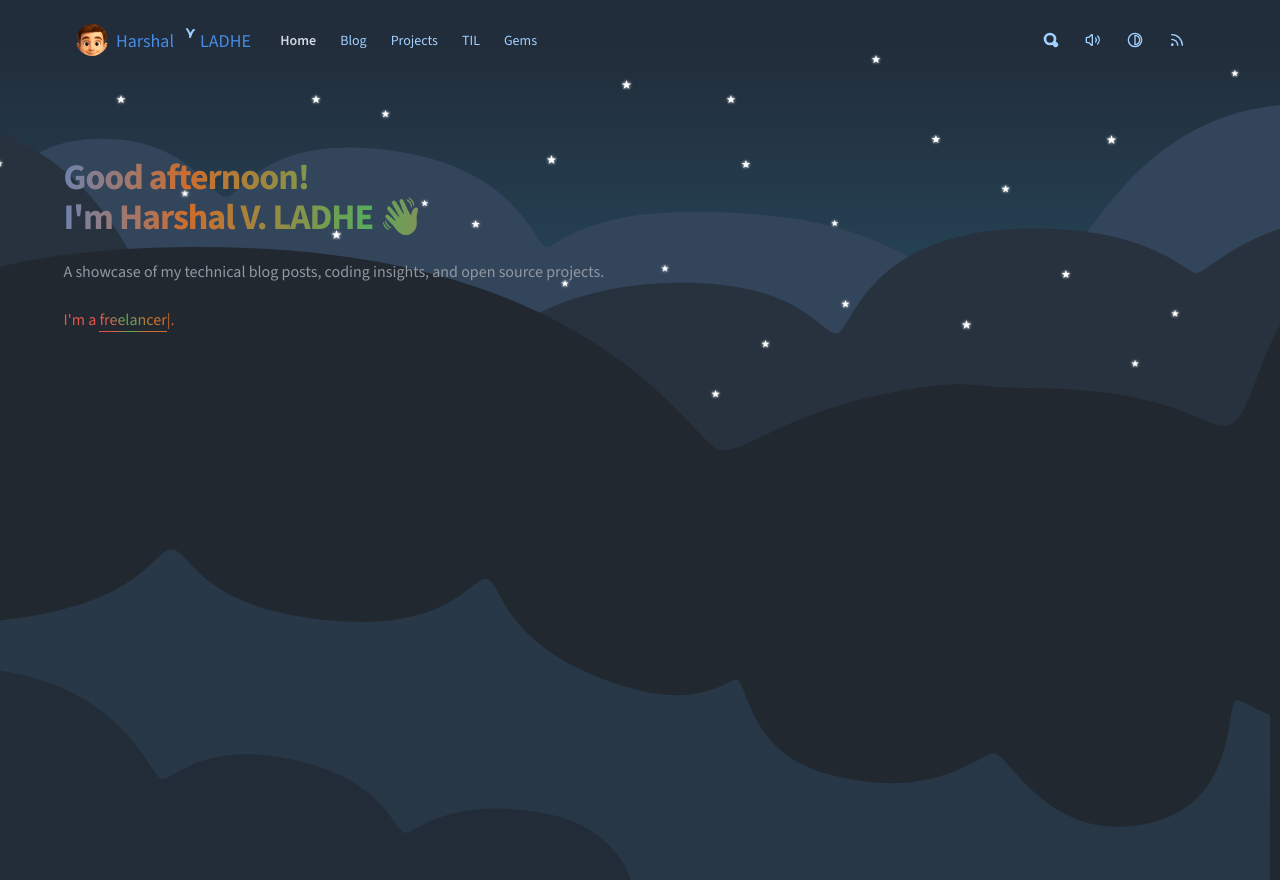
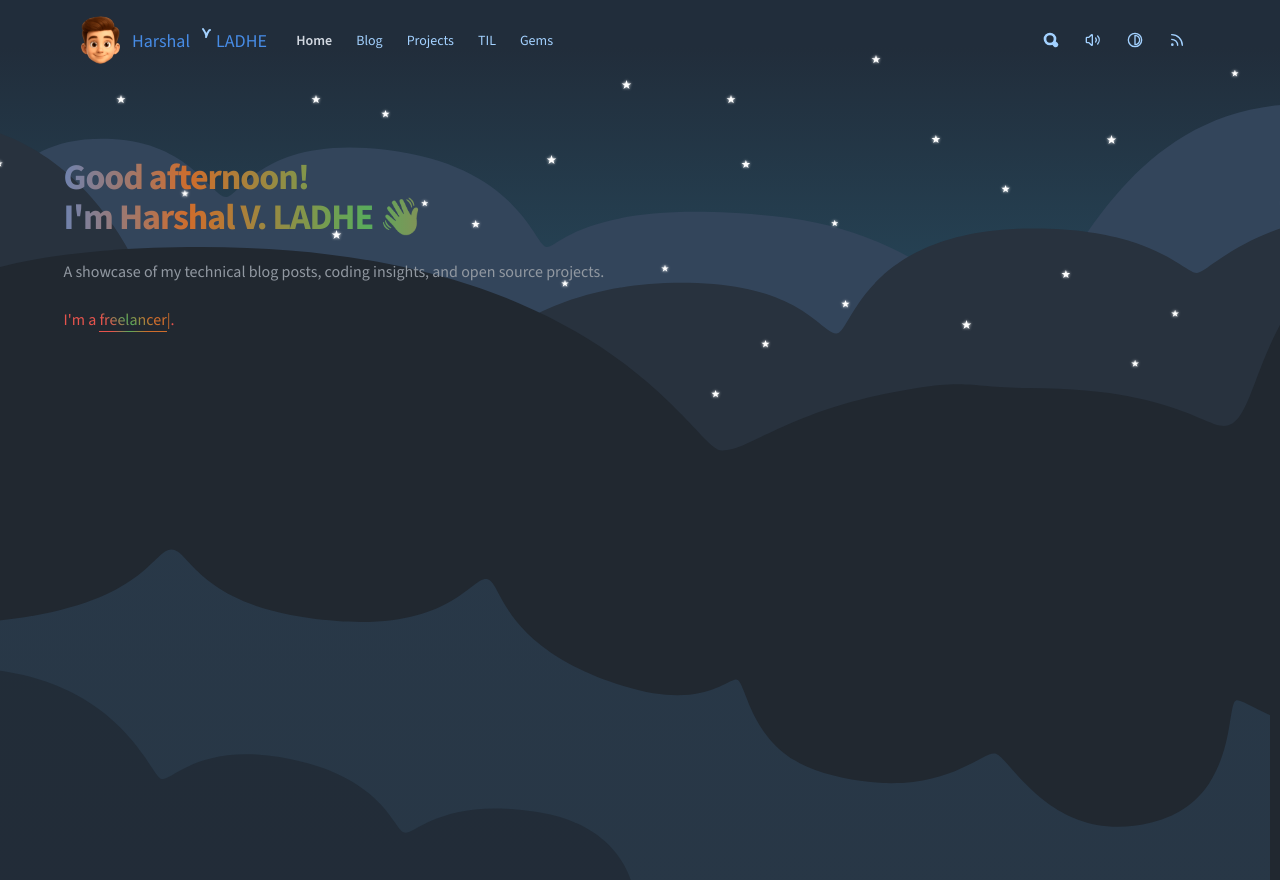
Before and after one commit to shivam091/shivam091.github.io, a Next.js app: page / in a window 1280 px wide. Built offline with nearby package versions, Linux system fonts and the light colour scheme; a web font is replaced by a local one.

Commit message:
Update Header.module.scss

```diff
--- a/src/components/Header/Header.module.scss
+++ b/src/components/Header/Header.module.scss
@@ -76,10 +76,10 @@
 }
 
 .avatar {
-  width: 2rem;
-  height: 2rem;
+  width: 3rem;
+  height: 3rem;
   border-radius: $border-radius-full;
-  object-fit: cover;
+  object-fit: contain;
   flex-shrink: 0;
 }
 
```
